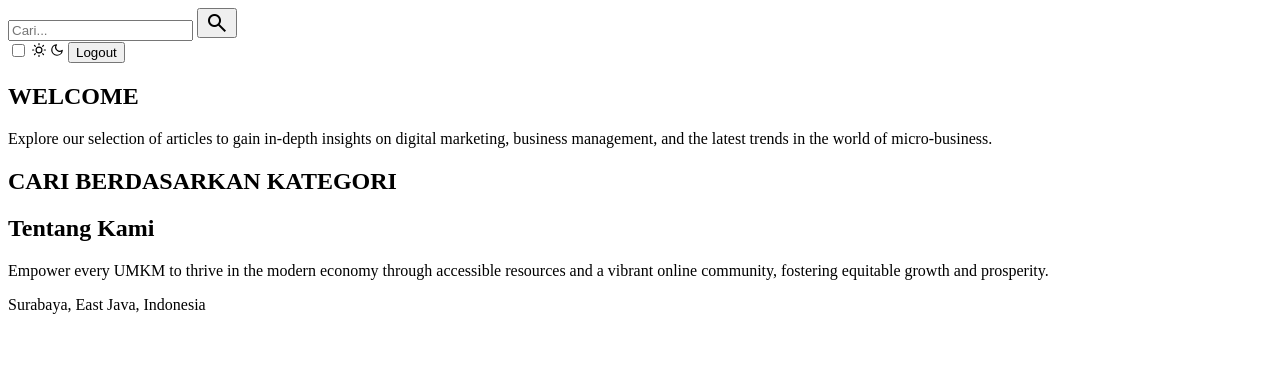
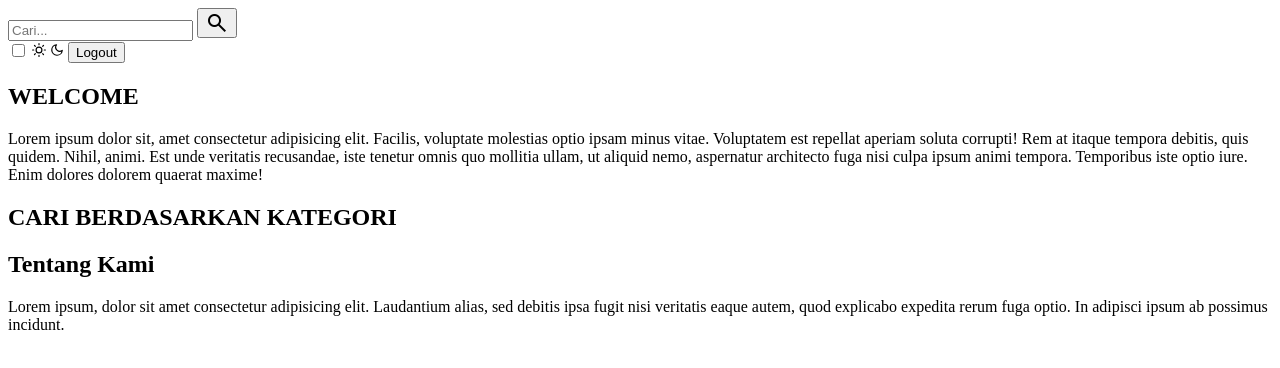
Before and after one commit to Dedyirama-id/UMKM-Maju, a website built with webpack: page src/html/user-dashboard.html in a window 1280 px wide. Built offline with nearby package versions, Linux system fonts and the light colour scheme; some packages are replaced by stand-ins of ours.

Commit message:
Revert "Updated text on website"
This reverts commit d68279c4156b671b21d2532ef036745c5ec53e24.

```diff
--- a/src/html/index.html
+++ b/src/html/index.html
@@ -12,7 +12,9 @@
         <div class="hero-content flex-col lg:flex-row-reverse">
             <div class="text-center lg:text-left">
                 <h1 class="text-5xl font-bold">Login now!</h1>
-                <p class="py-6">"In the world of micro-business, determination is the currency, and hard work is the key that unlocks prosperity."</p>
+                <p class="py-6">Provident cupiditate voluptatem et in. Quaerat fugiat ut assumenda excepturi
+                    exercitationem
+                    quasi. In deleniti eaque aut repudiandae et a id nisi.</p>
             </div>
             <div class="card shrink-0 w-full max-w-lg shadow-2xl bg-base-100">
                 <label id="theme-controller" class="cursor-pointer grid place-items-center absolute right-8 top-4">
--- a/src/html/signup.html
+++ b/src/html/signup.html
@@ -12,7 +12,9 @@
         <div class="hero-content flex-col lg:flex-row-reverse">
             <div class="text-center lg:text-left">
                 <h1 class="text-5xl font-bold">Sign up now!</h1>
-                <p class="py-6">Join our community and boost the growth of your micro-business!</p>
+                <p class="py-6">Provident cupiditate voluptatem et in. Quaerat fugiat ut assumenda excepturi
+                    exercitationem
+                    quasi. In deleniti eaque aut repudiandae et a id nisi.</p>
             </div>
             <div class="card shrink-0 w-full max-w-lg shadow-2xl bg-base-100">
                 <label id="theme-controller" class="cursor-pointer grid place-items-center absolute right-8 top-4">
--- a/src/html/user-dashboard.html
+++ b/src/html/user-dashboard.html
@@ -46,7 +46,12 @@
     <main class="m-4 flex flex-col gap-8 md:m-8 md:gap-16">
         <article class="text-center flex flex-col gap-2">
             <h1 class="text-4xl font-bold">WELCOME</h1>
-            <p class="text-base-content">Explore our selection of articles to gain in-depth insights on digital marketing, business management, and the latest trends in the world of micro-business.</p>
+            <p class="text-base-content">Lorem ipsum dolor sit, amet consectetur adipisicing elit. Facilis, voluptate
+                molestias optio ipsam minus vitae. Voluptatem est repellat aperiam soluta corrupti! Rem at itaque
+                tempora debitis, quis quidem. Nihil, animi.
+                Est unde veritatis recusandae, iste tenetur omnis quo mollitia ullam, ut aliquid nemo, aspernatur
+                architecto fuga nisi culpa ipsum animi tempora. Temporibus iste optio iure. Enim dolores dolorem quaerat
+                maxime!</p>
         </article>
         <!-- <article class="flex flex-col gap-2 max-w-2xl">
             <h2 class="text-xl font-bold">REKOMENDASI</h2>
@@ -72,10 +77,7 @@
         </article>
         <article class="text-center flex flex-col gap-2 mt-8">
             <h2 class="text-2xl font-bold">Tentang Kami</h2>
-            <p class="text-base-content">Empower every UMKM to thrive in the modern economy
-                through accessible resources and a vibrant online
-                community, fostering equitable growth and prosperity.</p>
-            <p class="text-base-content">Surabaya, East Java, Indonesia</p>
+            <p class="text-base-content">Lorem ipsum, dolor sit amet consectetur adipisicing elit. Laudantium alias, sed debitis ipsa fugit nisi veritatis eaque autem, quod explicabo expedita rerum fuga optio. In adipisci ipsum ab possimus incidunt.</p>
         </article>
 
     </main>
```
Also changed, not shown: dist/404.html, dist/admin-dashboard.html, dist/category.html, dist/index.html, dist/signup.html, dist/user-dashboard.html, 2 other files.
